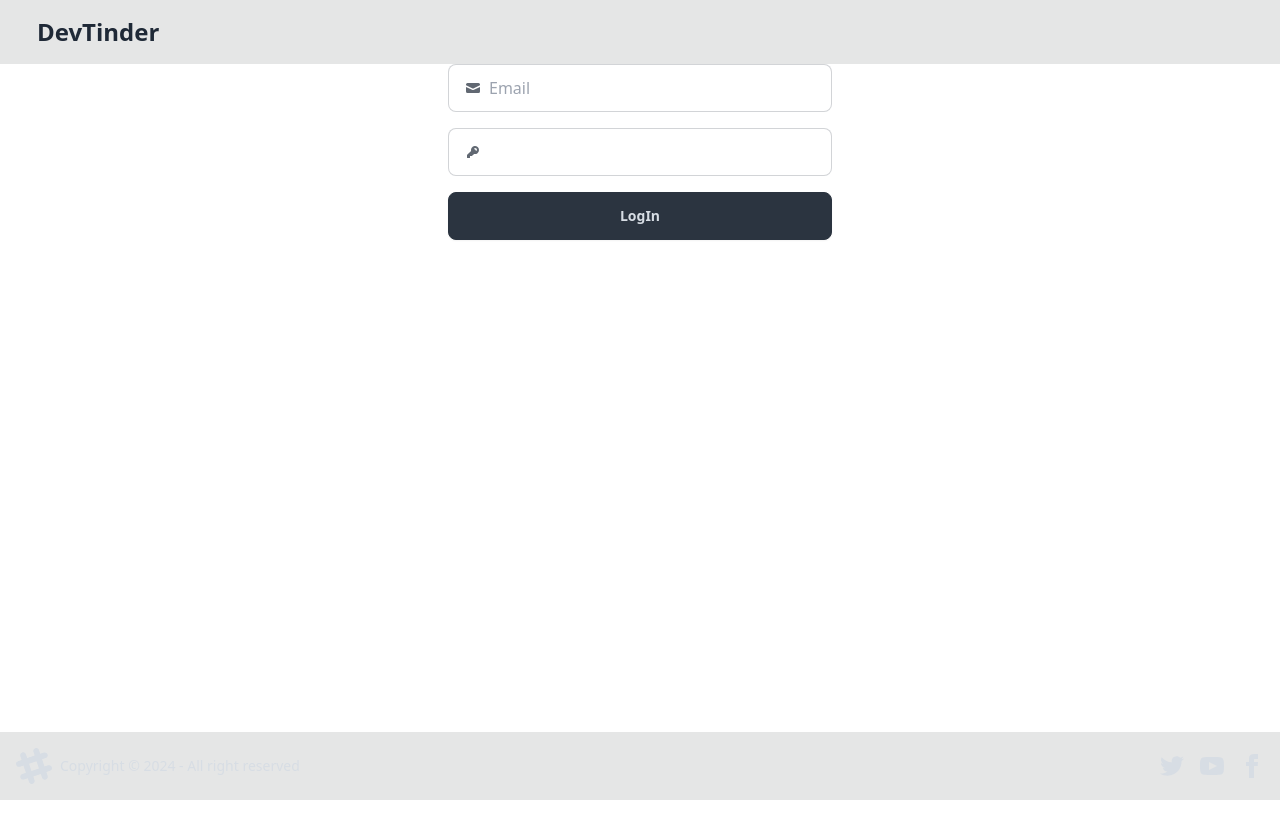
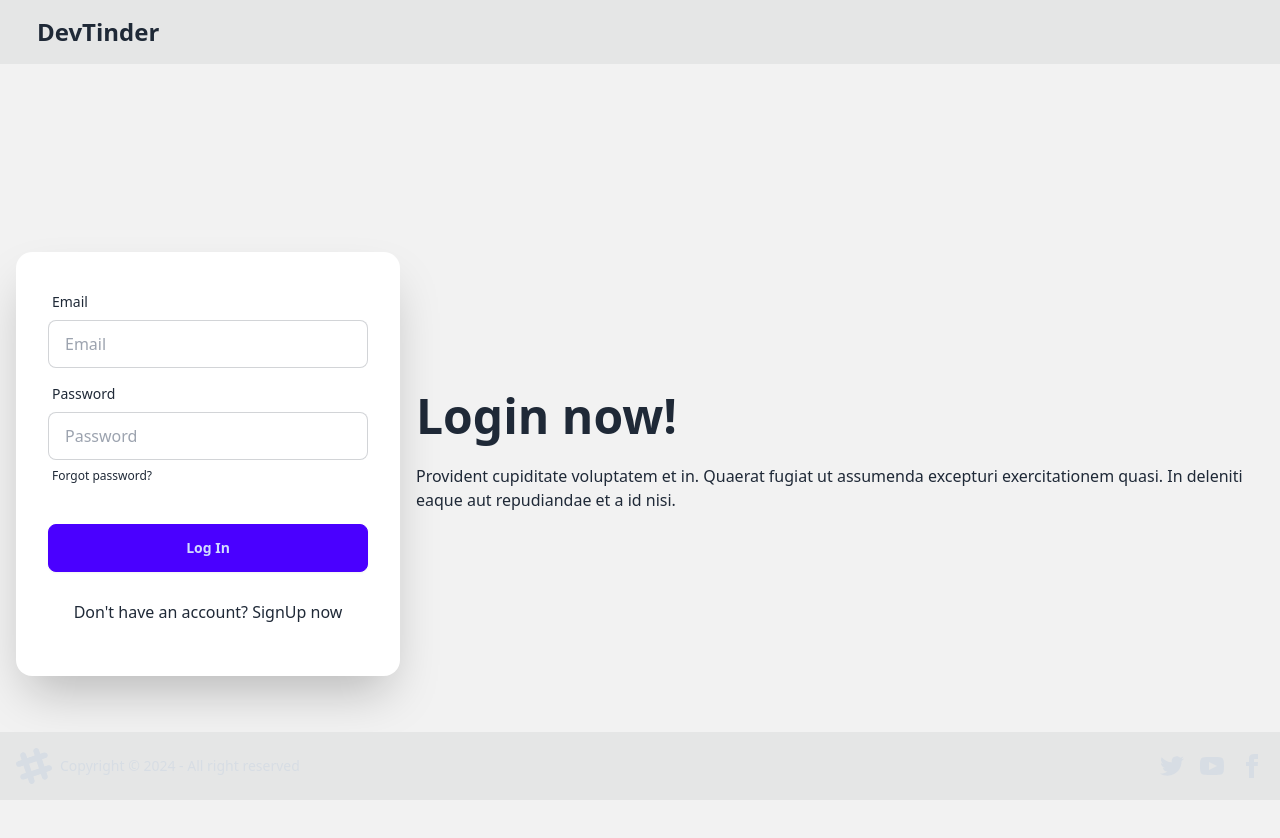
Before and after one commit to niteshnkj/devTinder-web, a React (Vite) app: page /login in a window 1280 px wide. Shown: the top 838 px of the page. Before the commit the page ends 800 px from the top, so only its background shows below. Built offline with nearby package versions, Linux system fonts and the light colour scheme; no server answers.

Commit message:
signup feature added

```diff
--- a/src/components/EditProfile.jsx
+++ b/src/components/EditProfile.jsx
@@ -54,7 +54,13 @@ const EditProfile = ({ user }) => {
                   placeholder="firstName"
                   className="input input-bordered w-full max-w-xs"
                   value={firstName}
-                  onChange={(e) => setFirstName(e.target.value)}
+                  onChange={(e) => {
+                    const value = e.target.value;
+                    const capitalizedValue =
+                      value.charAt(0).toUpperCase() +
+                      value.slice(1).toLowerCase();
+                    setFirstName(capitalizedValue);
+                  }}
                 />
               </label>
               <label className="form-control w-full max-w-xs my-2">
@@ -66,7 +72,13 @@ const EditProfile = ({ user }) => {
                   placeholder="LastName"
                   className="input input-bordered w-full max-w-xs"
                   value={lastName}
-                  onChange={(e) => setLastName(e.target.value)}
+                  onChange={(e) => {
+                    const value = e.target.value;
+                    const capitalizedValue =
+                      value.charAt(0).toUpperCase() +
+                      value.slice(1).toLowerCase();
+                    setLastName(capitalizedValue);
+                  }}
                 />
               </label>
               <label className="form-control w-full max-w-xs my-2">
--- a/src/components/Login.jsx
+++ b/src/components/Login.jsx
@@ -5,13 +5,18 @@ import { useNavigate } from "react-router-dom";
 import { useDispatch } from "react-redux";
 import { addUser } from "../utils/userSlice";
 //todo use a better component design for this part
+//todo add confirm password input in signup page
 const Login = () => {
   const [emailId, setEmailId] = useState("");
   const [password, setPassword] = useState("");
+  const [firstName, setFirstName] = useState("");
+  const [lastName, setLastName] = useState("");
   const [error, setError] = useState("");
+  const [isSignupForm, setIsignupForm] = useState(false);
   const navigate = useNavigate();
   const dispatch = useDispatch();
-  const handleLogin = async () => {
+  const handleLogin = async (e) => {
+    e.preventDefault();
     try {
       const res = await axios.post(
         BASE_URL + "/login",
@@ -25,56 +30,34 @@ const Login = () => {
       setError(error.response.data);
     }
   };
+  const handleSignUp = async (e) => {
+    e.preventDefault();
+    try {
+      const res = await axios.post(
+        BASE_URL + "/signup",
+        {
+          firstName,
+          lastName,
+          emailId,
+          password,
+        },
+        { withCredentials: true }
+      );
+
+      dispatch(addUser(res.data.data));
+      navigate("/profile");
+    } catch (error) {
+      setError(error.response.data);
+    }
+  };
   return (
     <div className="flex justify-center  ">
-      <div className="card bg-base-100 w-96 flex gap-4">
-        <label className="input input-bordered flex items-center gap-2">
-          <svg
-            xmlns="http://www.w3.org/2000/svg"
-            viewBox="0 0 16 16"
-            fill="currentColor"
-            className="h-4 w-4 opacity-70"
-          >
-            <path d="M2.5 3A1.5 1.5 0 0 0 1 4.5v.793c.026.009.051.02.076.032L7.674 8.51c.206.1.446.1.652 0l6.598-3.185A.755.755 0 0 1 15 5.293V4.5A1.5 1.5 0 0 0 13.5 3h-11Z" />
-            <path d="M15 6.954 8.978 9.86a2.25 2.25 0 0 1-1.956 0L1 6.954V11.5A1.5 1.5 0 0 0 2.5 13h11a1.5 1.5 0 0 0 1.5-1.5V6.954Z" />
-          </svg>
-          <input
-            type="text"
-            className="grow"
-            placeholder="Email"
-            value={emailId}
-            onChange={(e) => setEmailId(e.target.value)}
-          />
-        </label>
-        <label className="input input-bordered flex items-center gap-2">
-          <svg
-            xmlns="http://www.w3.org/2000/svg"
-            viewBox="0 0 16 16"
-            fill="currentColor"
-            className="h-4 w-4 opacity-70"
-          >
-            <path
-              fillRule="evenodd"
-              d="M14 6a4 4 0 0 1-4.899 3.899l-1.955 1.955a.5.5 0 0 1-.353.146H5v1.5a.5.5 0 0 1-.5.5h-2a.5.5 0 0 1-.5-.5v-2.293a.5.5 0 0 1 .146-.353l3.955-3.955A4 4 0 1 1 14 6Zm-4-2a.75.75 0 0 0 0 1.5.5.5 0 0 1 .5.5.75.75 0 0 0 1.5 0 2 2 0 0 0-2-2Z"
-              clipRule="evenodd"
-            />
-          </svg>
-          <input
-            type="password"
-            className="grow "
-            value={password}
-            onChange={(e) => setPassword(e.target.value)}
-          />
-        </label>
-        {error && <p className="text-red-500 font-bold">Error: {error}</p>}
-        <button className="btn btn-neutral" onClick={handleLogin}>
-          LogIn
-        </button>
-      </div>
-      {/* <div className="hero bg-base-200 min-h-screen">
+      <div className="hero bg-base-200 min-h-screen">
         <div className="hero-content flex-col lg:flex-row-reverse">
           <div className="text-center lg:text-left">
-            <h1 className="text-5xl font-bold">Login now!</h1>
+            <h1 className="text-5xl font-bold">
+              {isSignupForm ? "Signup Now !" : "Login now!"}
+            </h1>
             <p className="py-6">
               Provident cupiditate voluptatem et in. Quaerat fugiat ut assumenda
               excepturi exercitationem quasi. In deleniti eaque aut repudiandae
@@ -82,17 +65,62 @@ const Login = () => {
             </p>
           </div>
           <div className="card bg-base-100 w-full max-w-sm shrink-0 shadow-2xl">
-            <form className="card-body">
+            <form
+              className="card-body"
+              onSubmit={isSignupForm ? handleSignUp : handleLogin}
+            >
+              {isSignupForm && (
+                <>
+                  <div className="form-control">
+                    <label className="label">
+                      <span className="label-text">First Name</span>
+                    </label>
+                    <input
+                      type="text"
+                      placeholder="First Name"
+                      className="input input-bordered"
+                      required
+                      value={firstName}
+                      onChange={(e) => {
+                        const value = e.target.value;
+                        const capitalizedValue =
+                          value.charAt(0).toUpperCase() +
+                          value.slice(1).toLowerCase();
+                        setFirstName(capitalizedValue);
+                      }}
+                    />
+                  </div>
+                  <div className="form-control">
+                    <label className="label">
+                      <span className="label-text">Last Name</span>
+                    </label>
+                    <input
+                      type="text"
+                      placeholder="Last Name"
+                      className="input input-bordered"
+                      required
+                      value={lastName}
+                      onChange={(e) => {
+                        const value = e.target.value;
+                        const capitalizedValue =
+                          value.charAt(0).toUpperCase() +
+                          value.slice(1).toLowerCase();
+                        setLastName(capitalizedValue);
+                      }}
+                    />
+                  </div>
+                </>
+              )}
               <div className="form-control">
                 <label className="label">
                   <span className="label-text">Email</span>
                 </label>
                 <input
                   type="email"
-                  placeholder="email"
+                  placeholder="Email"
                   className="input input-bordered"
                   required
-                  value={emailId}
+                  value={emailId.toLowerCase()}
                   onChange={(e) => setEmailId(e.target.value)}
                 />
               </div>
@@ -101,8 +129,8 @@ const Login = () => {
                   <span className="label-text">Password</span>
                 </label>
                 <input
-                  type="password"
-                  placeholder="password"
+                  type="text"
+                  placeholder="Password"
                   className="input input-bordered"
                   required
                   value={password}
@@ -118,14 +146,28 @@ const Login = () => {
                 <p className="text-red-500 font-bold">Error: {error}</p>
               )}
               <div className="form-control mt-6">
-                <button className="btn btn-primary" onClick={handleLogin}>
-                  Login
+                <button className="btn btn-primary">
+                  {isSignupForm ? "Sign Up" : "Log In"}
                 </button>
+              </div>
+              <div
+                className="flex justify-center items-center cursor-pointer"
+                onClick={() => setIsignupForm((prev) => !prev)}
+              >
+                {isSignupForm ? (
+                  <p className="text-center my-5">
+                    Already have an account? LogIn Now
+                  </p>
+                ) : (
+                  <p className="text-center my-5">
+                    Don&apos;t have an account? SignUp now
+                  </p>
+                )}
               </div>
             </form>
           </div>
         </div>
-      </div> */}
+      </div>
     </div>
   );
 };
```
